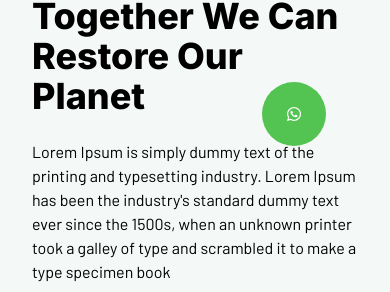
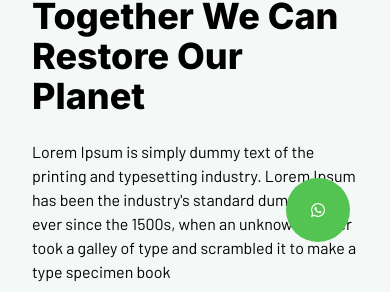
Before and after one commit to HEVpro/ecoges-solar, a Next.js app: page / in a window 390 px wide. Shown: the part 538-830 px from the top of the page. Built offline with nearby package versions, Linux system fonts and the light colour scheme.

Commit message:
feat: whatsapp button

```diff
--- a/components/whatsapp.tsx
+++ b/components/whatsapp.tsx
@@ -11,7 +11,7 @@ const Whatsapp = () => {
         router.push(contactUrl)
     }
     return (
-            <div className="fixed bottom-40 right-16 z-50 mt-10 sm:hidden bg-transparent">
+            <div className="fixed bottom-16 right-10 z-50 sm:hidden bg-transparent">
                 <button onClick={handleContact} className="w-16 h-16 bg-softGreen rounded-full flex items-center justify-center text-white p-3">
                     <FontAwesomeIcon icon={faWhatsapp}/>
                 </button>
```
